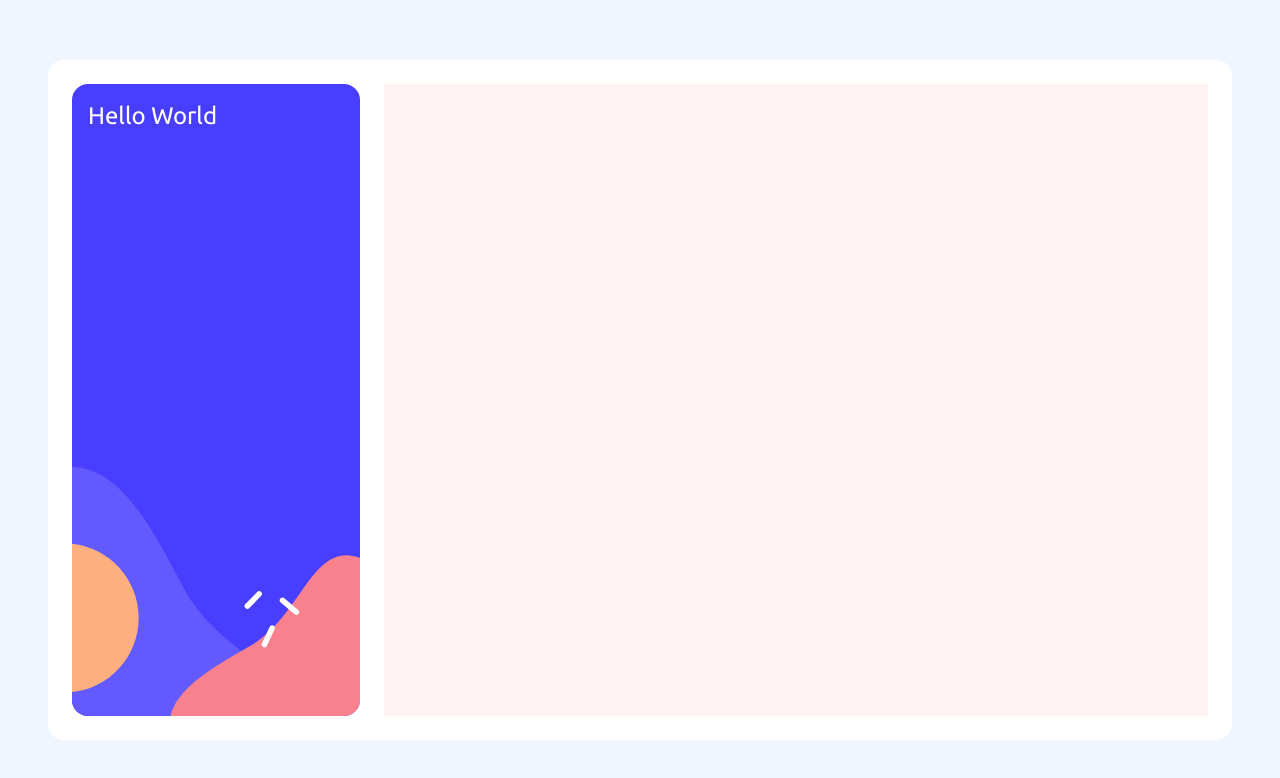
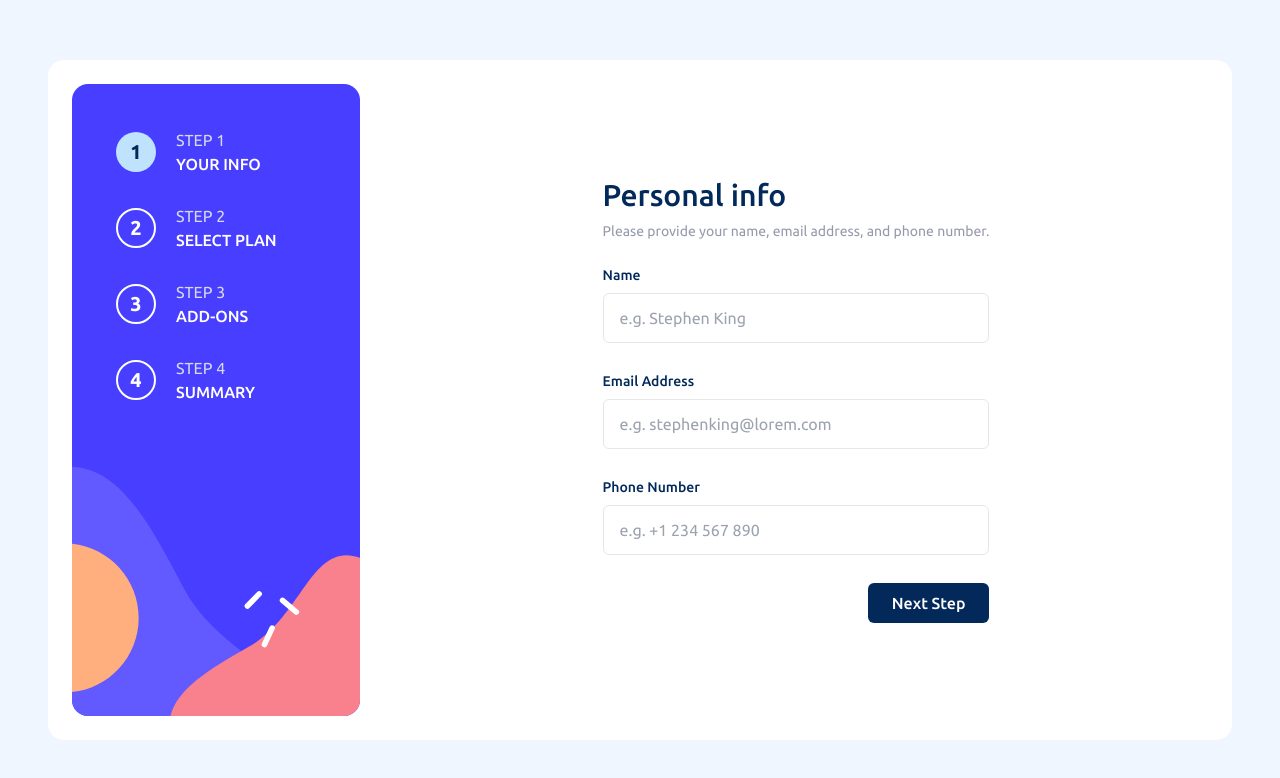
Before and after one commit to AmDev-Full-Stack-Playground/NextJs-Playground, a Next.js app: page / in a window 1280 px wide. Shown: the top 778 px of the page. Built offline with nearby package versions, Linux system fonts and the light colour scheme.

Commit message:
made changes

```diff
--- a/app/globals.css
+++ b/app/globals.css
@@ -1,3 +1,8 @@
 @tailwind base;
 @tailwind components;
 @tailwind utilities;
+
+::-webkit-outer-spin-button,
+::-webkit-inner-spin-button {
+  appearance: none;
+}
--- a/app/page.tsx
+++ b/app/page.tsx
@@ -5,9 +5,25 @@ import { useState, useEffect } from 'react';
 import Image from 'next/image';
 import bgSidebarDesktop from '@/public/assets/images/bg-sidebar-desktop.svg';
 import bgSidebarMobile from '@/public/assets/images/bg-sidebar-mobile.svg';
+import { steps } from '@/constants';
 
 export default function Home() {
   const [isDesktop, setIsDesktop] = useState(false);
+  const [currentStep, setCurrentStep] = useState(1);
+
+  const gotoPrevPage = () => {
+    console.log("Prev Page");
+    setCurrentStep(prev => prev <= 1 ? prev : --prev);
+  }
+
+  const gotoNextPage = () => {
+    console.log("Next Page");
+    setCurrentStep(prev => prev >= 4 ? prev : ++prev);
+  }
+
+  const gotoPage = (index: number) => {
+    setCurrentStep(prev => index >= 1 && index <= 4 ? index : prev)
+  }
 
   // Use the matchMedia API to detect screen size
   useEffect(() => {
@@ -30,7 +46,7 @@ export default function Home() {
   }, []);
   return (
     <main className="flex h-full relative gap-6">
-      <div className='w-72 h-full p-4 overflow-hidden rounded-2xl relative'>
+      <div className='w-72 h-full md:p-11 overflow-hidden rounded-2xl relative'>
         <div className='absolute z-0 top-0 left-0 w-full h-full'>
           <Image
             src={isDesktop ? bgSidebarDesktop : bgSidebarMobile}
@@ -39,13 +55,62 @@ export default function Home() {
           />
         </div>
         <div className='relative'>
-          <p className='text-2xl text-white'>Hello World</p>
-
+          <ul className='flex flex-col gap-7'>
+            {steps.map(({step, title}) => (
+              <li key={step} onClick={() => gotoPage(step)} className='flex items-center gap-5 cursor-pointer'>
+                <div className={`rounded-full w-10 h-10 flex items-center justify-center text-xl font-bold ${currentStep === step ? 'text-marine_blue bg-light_blue' : 'border-2 border-white text-white' }`}>
+                  {step}
+                </div>
+                <div className='hidden md:block'>
+                  <span className='text-light_gray uppercase'>step {step}</span>
+                  <p className='uppercase font-medium text-white text'>{title}</p>
+                </div>
+              </li>
+            ))}
+          </ul>
         </div>
       </div>
-      <div className='flex-1 bg-red-50 h-full w-full p-9 flex items-center justify-center'>
+      <div className='flex-1 h-full w-full p-9 flex items-center justify-center'>
         <div className='max-w-lg'>
+          {currentStep === 1 && (
+            <div className='w-full'>
+              <h1 className='text-marine_blue text-3xl font-medium '>Personal info</h1>
+              <p className='text-cool_gray text-sm md:text-md mt-2 mb-6'>Please provide your name, email address, and phone number.</p>
+              <form className='w-full '>
+                <div className='flex flex-col gap-2 mb-7'>
+                  <label htmlFor='' className='text-sm md:text-md text-marine_blue font-medium '>
+                    Name
+                  </label>
+                  <input type='text' placeholder='e.g. Stephen King' className='py-3 px-4 border rounded-md bg-transparent outline-none w-full'/>
+                </div>
+                <div className='flex flex-col gap-2 mb-7'>
+                  <label htmlFor='' className='text-sm md:text-md text-marine_blue font-medium '>
+                    Email Address
+                  </label>
+                  <input type='email' placeholder='e.g. stephenking@lorem.com' className='py-3 px-4 border rounded-md bg-transparent outline-none w-full'/>
+                </div>
+                <div className='flex flex-col gap-2 mb-7'>
+                  <label htmlFor='' className='text-sm md:text-md text-marine_blue font-medium '>
+                    Phone Number
+                  </label>
+                  <input type='number' placeholder='e.g. +1 234 567 890' className='py-3 px-4 border rounded-md appearance-none bg-transparent outline-none w-full'/>
+                </div>
+              </form>
+            </div>
+          )}
+          <div className='flex items-center justify-between max-w-lg w-full'>
+            {currentStep > 1 ? (
+              <button className='transition text-cool_gray hover:text-marine_blue px-6 py-2 rounded-md font-medium' onClick={gotoPrevPage}>
+                Go Back
+              </button>
+            ) : (
+              <span></span>
+            )}
 
+            <button className={`${currentStep >=4 ? 'bg-purplish_blue' : 'bg-marine_blue'} text-white px-6 py-2 rounded-md font-medium`} onClick={gotoNextPage}>
+              {currentStep >=4 ? 'Confirm' : 'Next Step'}
+            </button>
+          </div>
         </div>
       </div>
     </main>
--- a/constants/index.js
+++ b/constants/index.js
@@ -1,8 +1,6 @@
-import
-
-export const designScreens = [
-    {
-        title: '',
-        image: ''
-    }
+export const steps = [
+    { step: 1, title: 'your info' },
+    { step: 2, title: 'select plan' },
+    { step: 3, title: 'add-ons' },
+    { step: 4, title: 'summary' },
 ]
```
